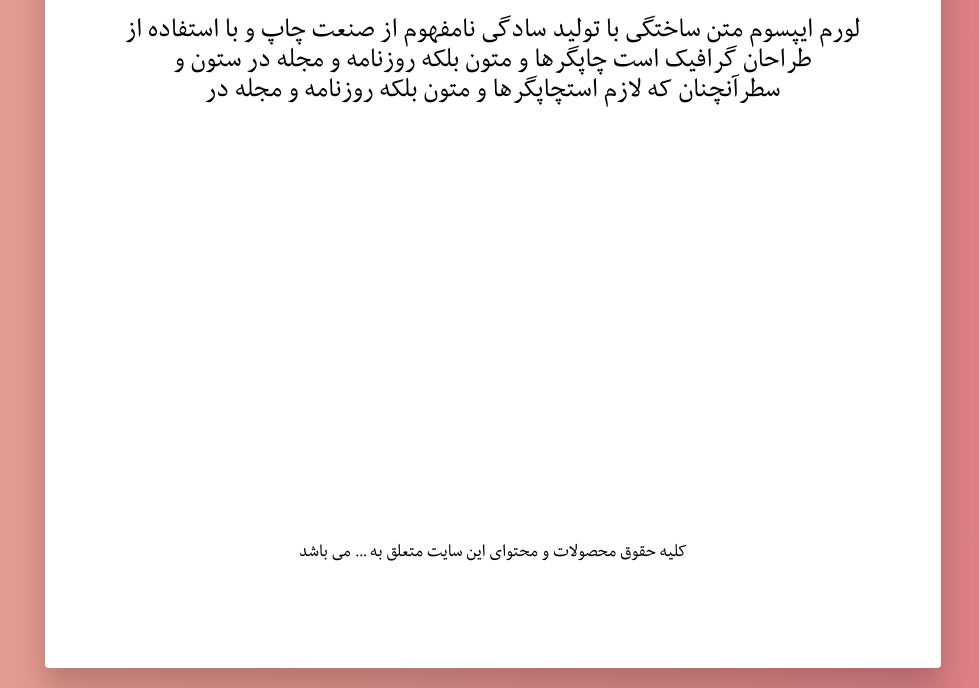
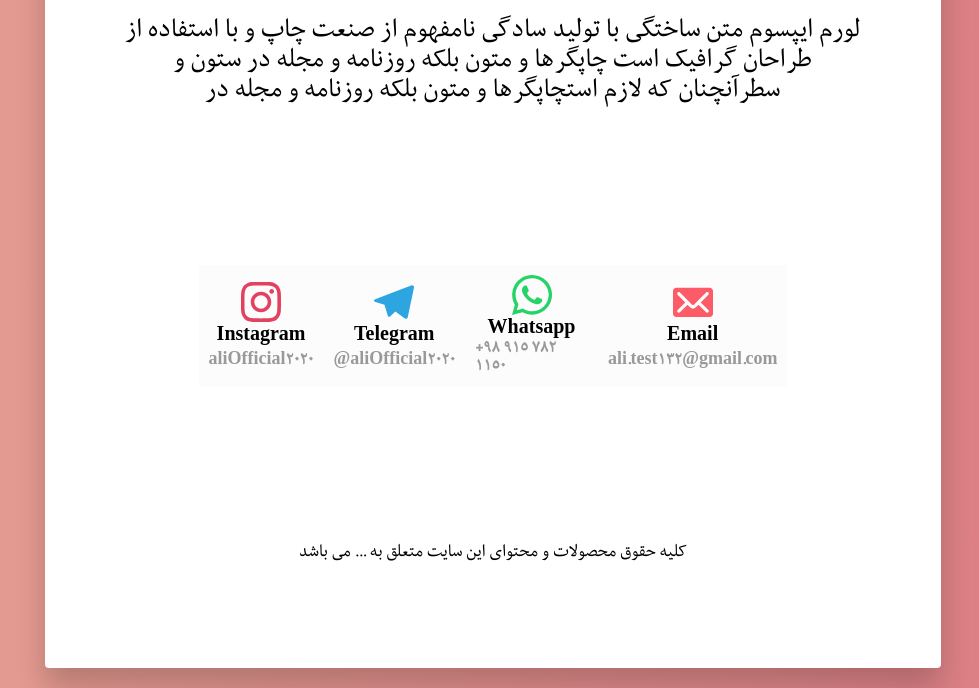
Before and after one commit to saeed0920/project__wn, a website: page index.html in a window 1280 px wide. Both pictures are taken after a click on the link "درباره ما". Shown: the part 222-910 px from the top of the page, without its empty margins (147-1126 px from the left). Drawn offline with Linux system fonts and the light colour scheme.

Commit message:
add somthing

```diff
--- a/index.html
+++ b/index.html
@@ -77,6 +77,37 @@
             استفاده از طراحان گرافیک است چاپگرها و متون بلکه روزنامه و مجله در
             ستون و سطرآنچنان که لازم استچاپگرها و متون بلکه روزنامه و مجله در
           </p>
+
+          <div class="container__icons">
+            <div class="box">
+              <svg class="icon">
+                <use xlink:href="./img/sprite.svg#icon-instagram"></use>
+              </svg>
+              <h3>Instagram</h3>
+              <h4>aliOfficial2020</h4>
+            </div>
+            <div class="box">
+              <svg class="icon">
+                <use xlink:href="./img/sprite.svg#icon-telegram"></use>
+              </svg>
+              <h3>Telegram</h3>
+              <h4>@aliOfficial2020</h4>
+            </div>
+            <div class="box">
+              <svg class="icon">
+                <use xlink:href="./img/sprite.svg#icon-whatsapp"></use>
+              </svg>
+              <h3>Whatsapp</h3>
+              <h4>+98 915 782 1150</h4>
+            </div>
+            <div class="box">
+              <svg class="icon">
+                <use xlink:href="./img/sprite.svg#icon-envelope"></use>
+              </svg>
+              <h3>Email</h3>
+              <h4>ali.test132@gmail.com</h4>
+            </div>
+          </div>
           <p class="copy-right">
             کليه حقوق محصولات و محتوای اين سایت متعلق به ... می باشد
           </p>
--- a/sass/abstracts/_mixins.scss
+++ b/sass/abstracts/_mixins.scss
@@ -1,40 +1,3 @@
-@mixin clearfix {
-  &::after {
-    content: "";
-    display: table;
-    clear: both;
-  }
-}
-
-@mixin position-center {
-  position: absolute;
-  top: 50%;
-  left: 50%;
-  transform: translate(-50%, -50%);
-}
-
-// media query manager
-/*
-
-0px - 600px       = phone only
-
-600px  - 900px    = tablet portrait
-
-900px  - 1200px   = tablet landscape
-
-[1200px  - 1800px]  = Desktop normaly style apply
-
-1800px -  ∞ px    = Big Desktop
-///////////////////////////////////////////////////////
-
-phone
-
-tab-small
-
-tab-big
-
-big-desktop
-*/
 @mixin res($res) {
   @if $res == phone {
     @media only screen and (max-width: 37.5em) {
--- a/sass/abstracts/_variables.scss
+++ b/sass/abstracts/_variables.scss
@@ -2,30 +2,13 @@
 $color-img-pink-light: #d66d75;
 $color-img-pink-white: #e29587;
 $color-white: #fff;
-$color-white-light: #f7f7f7;
 $color-pink-light: #fd5b68;
 $color-pink-white: #f18b79;
-$color-red: #ff0000;
 $color-text-white: #f7f7f769;
 $color-black: black;
-$color-yellow-light: #f5cd79;
-$color-yellow-white: #f7d794;
-$color-quan: aqua;
-$color-quan-light: #3dc1d3;
-$color-quan-white: #63cdda;
-$color-green-white: #7bed9f;
-$color-green-light: #2ed573;
 $color-white-high: #ffffff;
 $color-black-dark: #999;
 // grid
-$space-row: 0.5rem;
-
 // font
-$default-font-size: 1rem;
-
 // shadow
-$box-shodow-015: rgba($color-black, 0.15);
-$box-shadow-rem-014: 0rem 1rem 4rem;
-
 // border radios
-$border-reduis-3px: 3px;
--- a/sass/base/_animations.scss
+++ /dev/null
@@ -1 +0,0 @@
-/* animation */
--- a/sass/base/_base.scss
+++ b/sass/base/_base.scss
@@ -47,9 +47,7 @@ html {
 body {
   font-family: sans-serif;
   direction: rtl;
-
   min-height: 100vh;
-
   display: grid;
   place-items: center;
   background: linear-gradient(
--- a/sass/base/_typography.scss
+++ b/sass/base/_typography.scss
@@ -115,6 +115,10 @@
   align-items: center;
   justify-content: space-between;
   height: 90%;
+  @include res(tab-small) {
+    padding: 2rem 0rem;
+  }
+
   @include res(phone) {
     padding: 1rem 2rem;
   }
@@ -137,6 +141,50 @@
       margin-top: 2rem;
     }
   }
+
+  .container__icons {
+    display: flex;
+    align-items: center;
+    justify-content: space-between;
+    width: 80%;
+    margin-top: auto;
+    background-color: $color-text-white;
+    direction: ltr;
+    & .box {
+      cursor: pointer;
+      display: flex;
+      flex-direction: column;
+      justify-content: center;
+      align-items: center;
+      padding: 1rem;
+      transition: all 0.2s;
+      &:hover {
+        // box-shadow: 0 0.2rem 0.2rem rgba($color-black, 0.15);
+        transform: scale(1.1);
+
+        & > h3 {
+          color: $color-img-pink-light;
+        }
+      }
+      .icon {
+        width: 4rem;
+        height: 4rem;
+        fill: $color-pink-light;
+      }
+
+      h3 {
+        font-size: 2rem;
+        font-family: font-text;
+        // color: $color-;
+      }
+      h4 {
+        font-size: 1.8rem;
+        font-family: font-text;
+        color: $color-black-dark;
+      }
+    }
+  }
+
   .copy-right {
     margin-top: auto;
     font-size: 2rem;
--- a/sass/style.scss
+++ b/sass/style.scss
@@ -5,12 +5,6 @@
 @import "abstracts/variables";
 
 // @import bass folder
-@import "base/animations";
 @import "base/typography";
 @import "base/base";
 @import "base/utilities";
-
-// @import componets folder
-
-// @import pages folder
-@import "pages/home";
```
Also changed, not shown: css/style.css, img/SVG/envelope.svg (added), img/SVG/instagram.svg (added), img/SVG/telegram.svg (added), img/SVG/whatsapp.svg (added), img/sprite.svg (added), sass/pages/_home.scss (deleted), 1 other file.
